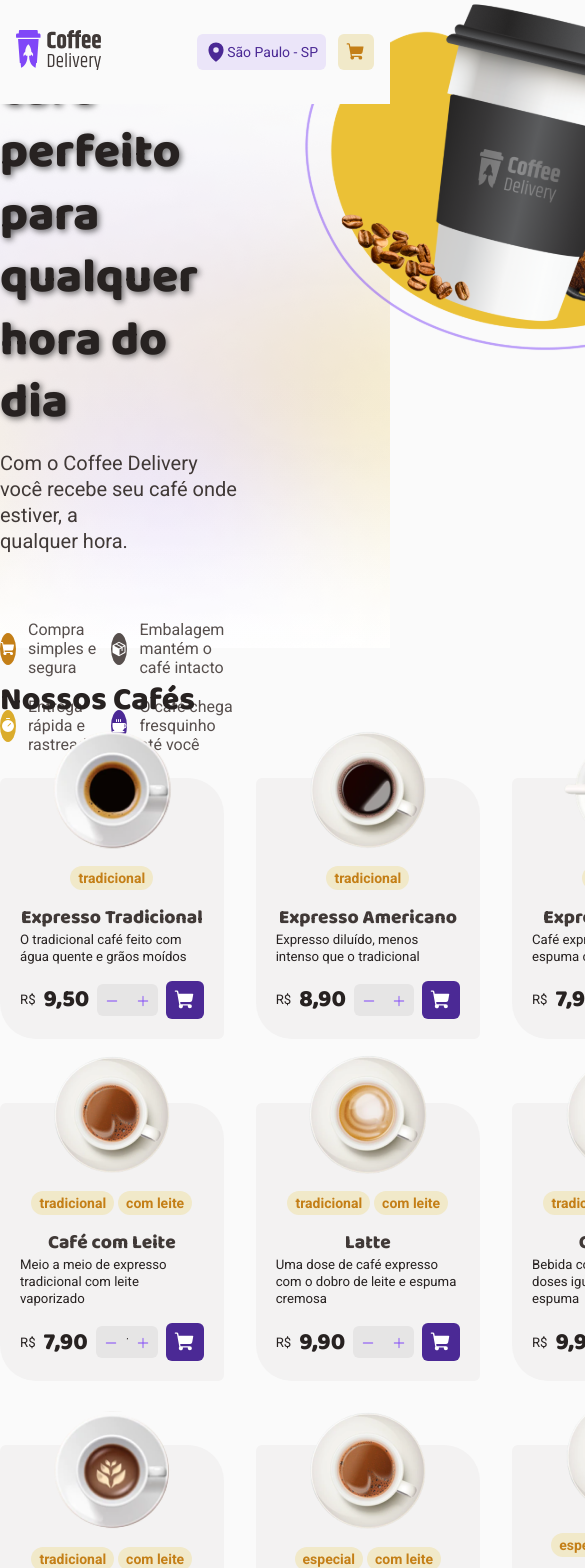
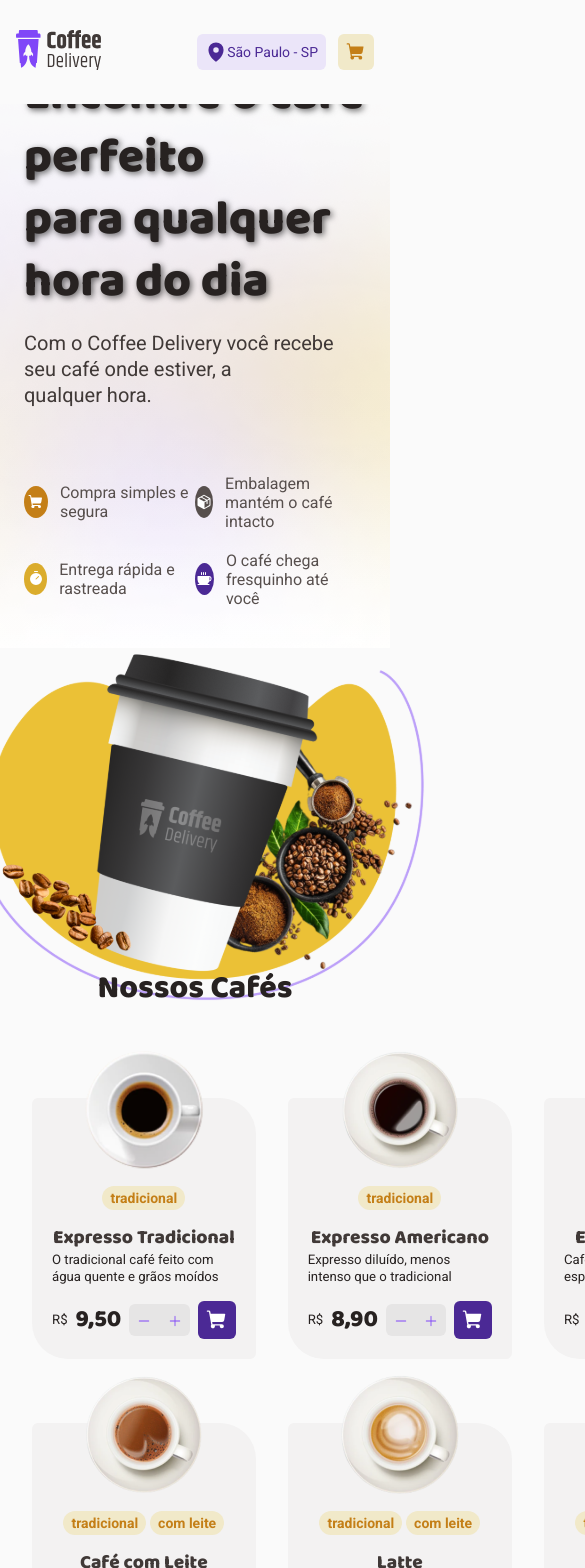
Before and after one commit to antonioalexandre1984/CoffeeDeliveryNov2025, a React (Vite) app: page / in a window 390 px wide. Shown: the top 1568 px of the page, 585 px wide, since content can reach past the window. Built offline with nearby package versions, Linux system fonts and the light colour scheme.

Commit message:
Ajuste na responsividde

```diff
--- a/src/Pages/ConfirmationOrderPage/components/CompleteOrderForm/styles.ts
+++ b/src/Pages/ConfirmationOrderPage/components/CompleteOrderForm/styles.ts
@@ -7,14 +7,27 @@ gap: 0.75rem;
 	width: 100%;
 	max-width: 40rem;
 
+	/* ----------------------------------- */
+	/* RESPONSIVIDADE MÓVEL       */
+	/* ----------------------------------- */
+	@media (max-width: 768px) {
+		// Quando a tela é menor ou igual a 768px, os itens se empilham
+
+		// Remove ou ajusta o espaçamento lateral se necessário para telas muito pequenas
+		//gap: 1.5rem;
+
+		// Se a classe "container" já faz isso, pode ser redundante
+		margin: 2rem;
+	}
 	//min-height: 23.25rem;
-`
+`;
 export const FormSectionContainer = styled.div`
 	display: flex;
 	flex-direction: column;
 	gap: 2rem;
 	//width: 100%;
-background: ${({theme})=> theme.colors["base-card"]};
+	background: ${({ theme }) => theme.colors["base-card"]};
 	border-radius: 6px;
 	padding: 2.5rem;
+
 `;
--- a/src/Pages/ConfirmationOrderPage/components/PaymentMethodOptions/styles.ts
+++ b/src/Pages/ConfirmationOrderPage/components/PaymentMethodOptions/styles.ts
@@ -14,7 +14,6 @@ export const PaymentMethodOptionsContainer = styled.div`
 		justify-content: center;
 		align-items: center;
 		gap: 0.75rem;
-
 	}
 
 	/* Estilos do parágrafo de erro */
@@ -34,7 +33,8 @@ export const PaymentMethodOptionsContainer = styled.div`
 	@media (max-width: 768px) {
 		/* Garante que o wrapper de opções mude para coluna no mobile */
 		.options-wrapper {
-			flex-direction: column;
+			display: flex;
+			//flex-direction: column;
 		}
 	}
 `;
--- a/src/Pages/HomePage/components/AllCoffee/styles.ts
+++ b/src/Pages/HomePage/components/AllCoffee/styles.ts
@@ -3,14 +3,28 @@ import styled from "styled-components";
 export const AllCoffeeContainer = styled.div`
 	width: 100%;
 	margin-top: 2rem;
-`
+	@media (max-width: 768px) {
+		margin-top: 20rem;
+		h1{
+			display: flex;
+			justify-content: center;
+		}
+	}
+`;
+
 
 export const AllCoffeeList = styled.div`
 	width: 100%;
 	display: grid;
-grid-template-columns: repeat(4,1fr);
+	grid-template-columns: repeat(4, 1fr);
 	column-gap: 2rem;
 	row-gap: 4rem;
 	margin-top: 3.5rem;
 
-`
+	@media (max-width: 768px) {
+
+
+		grid-template-columns: 2 4fr;
+		padding: 2rem;
+	}
+`;
--- a/src/Pages/HomePage/components/Banner/styles.ts
+++ b/src/Pages/HomePage/components/Banner/styles.ts
@@ -25,12 +25,30 @@ align-items: top;
 	justify-content: space-between;
 	gap: 3.5rem;
 
-img{
+
+	img {
 		width: 476px;
 		height: 360px;
 	}
 
-`
+	/* ----------------------------------- */
+	/* RESPONSIVIDADE MÓVEL       */
+	/* ----------------------------------- */
+	@media (max-width: 768px) {
+        width: 100%;
+		display: flex;
+        align-items: center;
+		margin-top: 20rem;
+		// Quando a tela é menor ou igual a 768px, os itens se empilham
+		flex-direction: column;
+
+		// Remove ou ajusta o espaçamento lateral se necessário para telas muito pequenas
+		gap: 2.5rem;
+
+		// Se a classe "container" já faz isso, pode ser redundante
+		padding:1.5rem;
+	}
+`;
 
 export const BannerIntroTitle = styled(TitleText)`
 margin-bottom: 1rem;
@@ -52,6 +70,9 @@ grid-template-columns: 1fr 1fr;
 row-gap: 1.25rem;
 margin-top:4.125rem;
 
+@media (max-width: 768px) {
+	margin-bottom: 0;
+}
 `
 
 export const BenefictsWithIcon = styled.div``
```
Also changed, not shown: src/Pages/ConfirmationOrderPage/components/ConfirmationOrderPrice/styles.ts (+5 -3 lines). Lines whose indentation alone changed are shown as unchanged.
